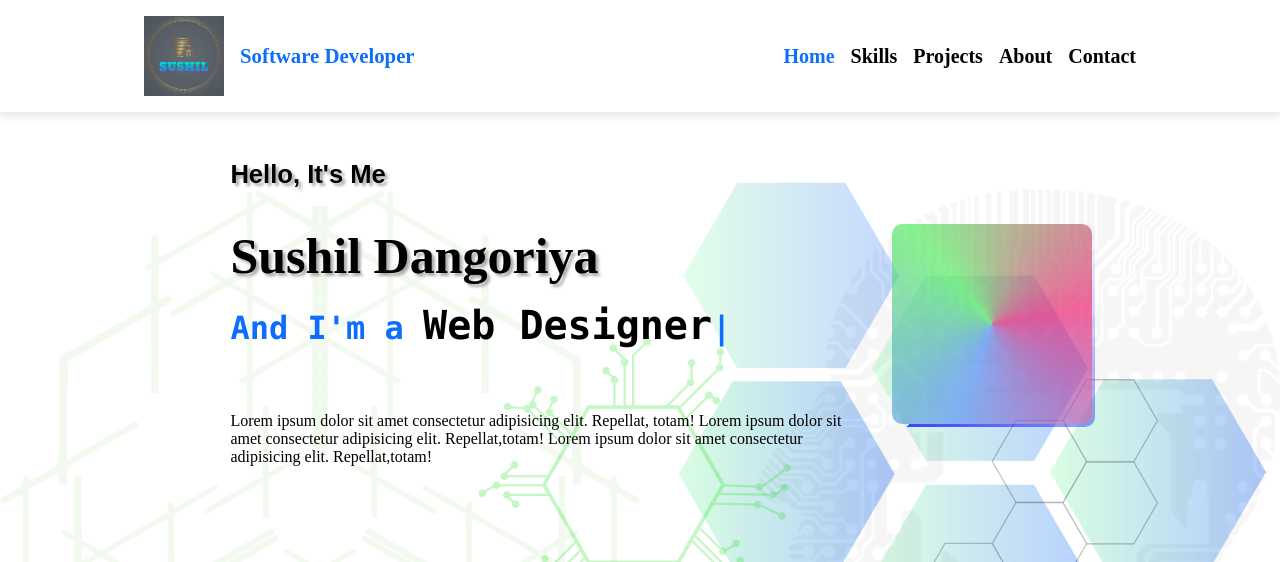
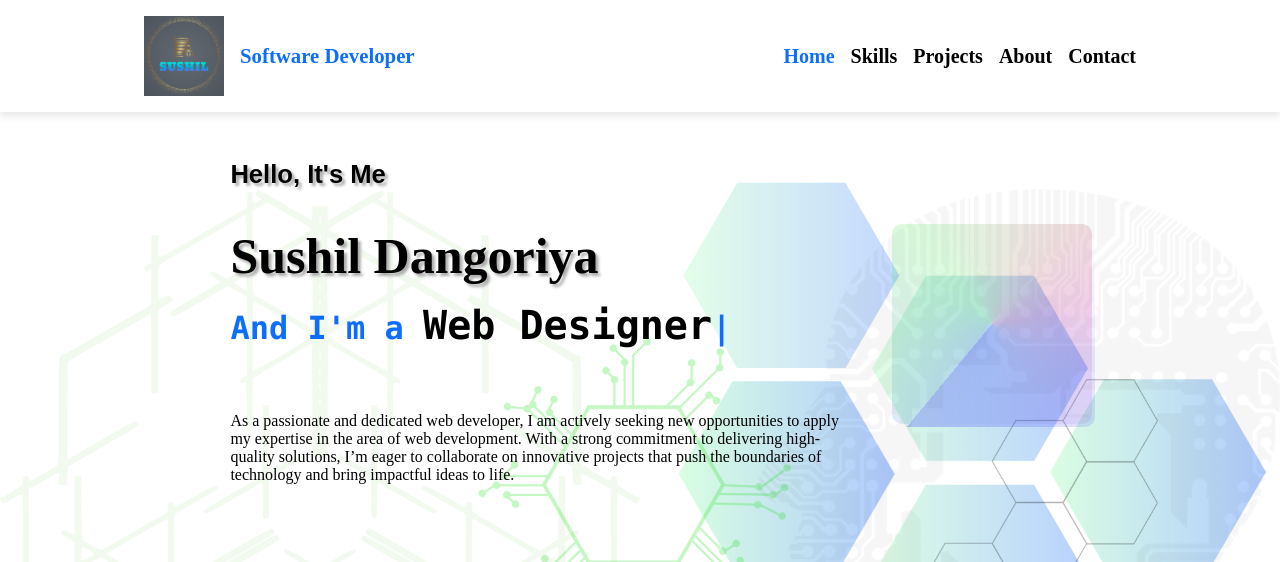
Before and after one commit to sushil-40/portfolio-updated-version, a plain HTML site: page index.html in a window 1280 px wide. Shown: the top 562 px of the page. Drawn offline with nearby package versions, Linux system fonts and the light colour scheme; a web font is replaced by a local one.

Commit message:
updating intro para in Hero Section

```diff
--- a/index.html
+++ b/index.html
@@ -70,10 +70,12 @@
             </span>
 
             <p>
-              Lorem ipsum dolor sit amet consectetur adipisicing elit. Repellat,
-              totam! Lorem ipsum dolor sit amet consectetur adipisicing elit.
-              Repellat,totam! Lorem ipsum dolor sit amet consectetur adipisicing
-              elit. Repellat,totam!
+              As a passionate and dedicated web developer, I am actively seeking
+              new opportunities to apply my expertise in the area of web
+              development. With a strong commitment to delivering high-quality
+              solutions, I’m eager to collaborate on innovative projects that
+              push the boundaries of technology and bring impactful ideas to
+              life.
             </p>
 
             <div class="social-links flex">
--- a/style.css
+++ b/style.css
@@ -336,6 +336,7 @@ h1 {
     #59ec65,
     rgb(236, 38, 117)
   );
+  opacity: 0.3;
   position: relative;
 
   /* clip-path: polygon(
```
